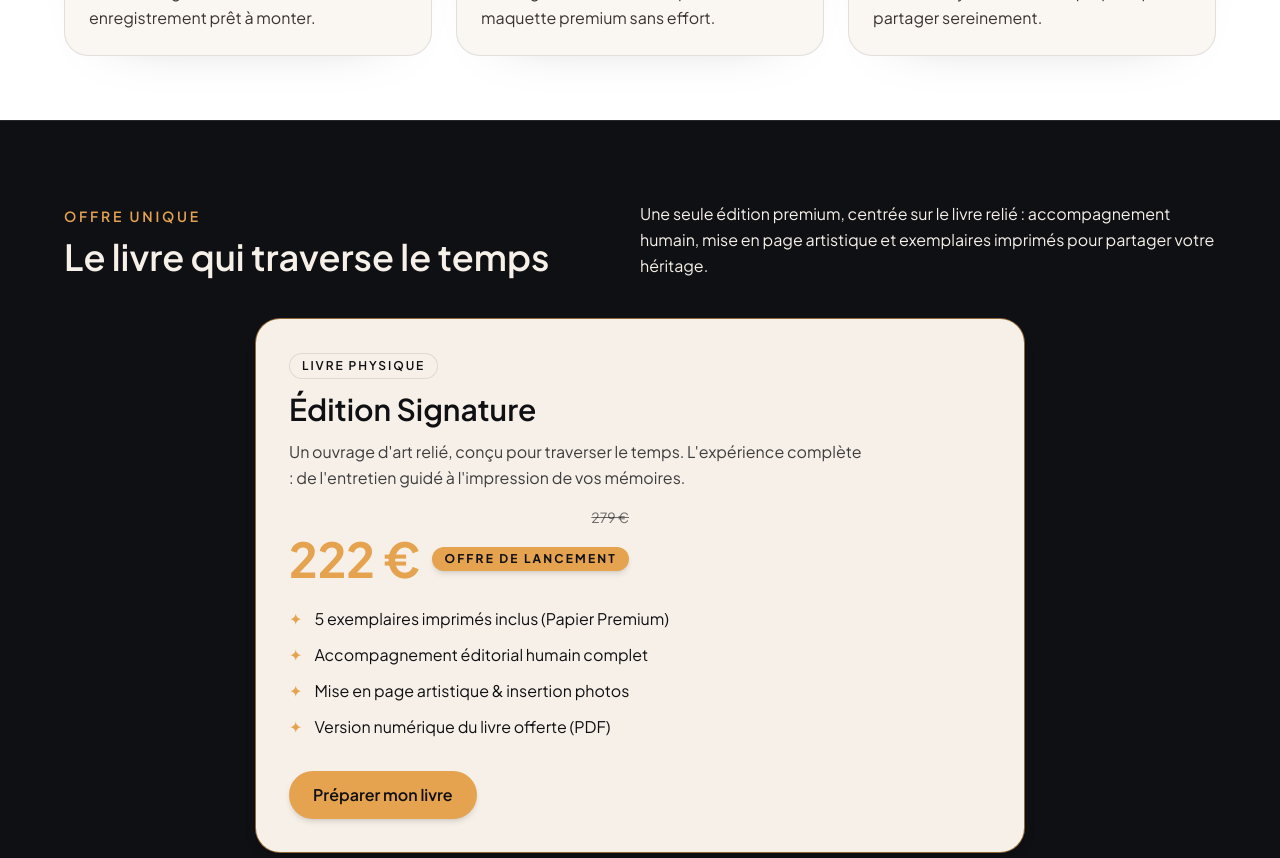
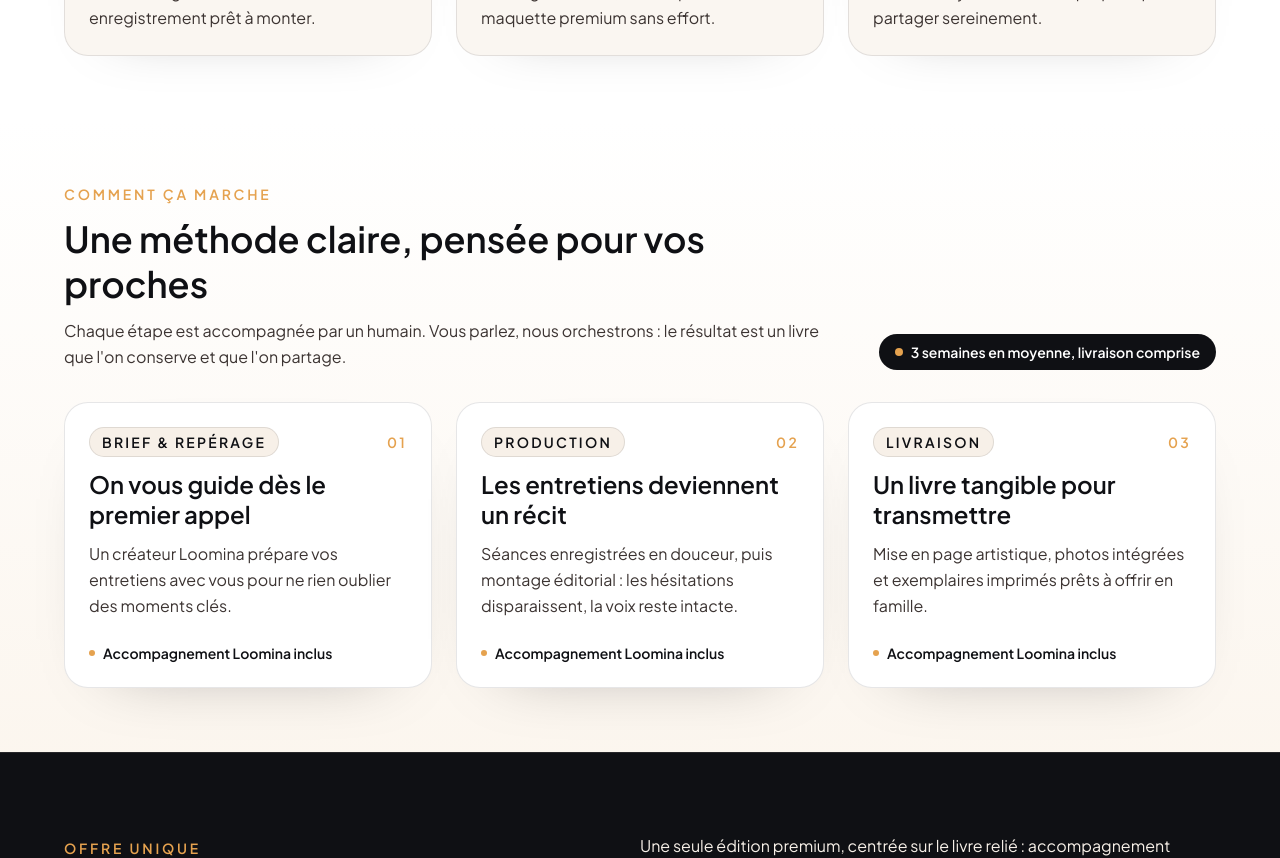
Before and after one commit to solalchetrit/loomina, a Next.js app: page / in a window 1280 px wide. Shown: the part 1460-2318 px from the top of the page. Built offline with nearby package versions, Linux system fonts and the light colour scheme.

Commit message:
Add process walkthrough to homepage

```diff
--- a/app/page.tsx
+++ b/app/page.tsx
@@ -17,6 +17,25 @@ const promisePoints = [
     icon: "🔒",
     title: "Héritage sécurisé",
     text: "Livre relié + jumeau numérique privé pour partager sereinement.",
+  },
+];
+
+const processSteps = [
+  {
+    title: "On vous guide dès le premier appel",
+    detail: "Un créateur Loomina prépare vos entretiens avec vous pour ne rien oublier des moments clés.",
+    badge: "Brief & repérage",
+  },
+  {
+    title: "Les entretiens deviennent un récit",
+    detail:
+      "Séances enregistrées en douceur, puis montage éditorial : les hésitations disparaissent, la voix reste intacte.",
+    badge: "Production",
+  },
+  {
+    title: "Un livre tangible pour transmettre",
+    detail: "Mise en page artistique, photos intégrées et exemplaires imprimés prêts à offrir en famille.",
+    badge: "Livraison",
   },
 ];
 
@@ -52,6 +71,46 @@ export default function Home() {
         </div>
       </section>
 
+      <section className="w-full bg-gradient-to-b from-white to-[var(--loomina-gray-light)]/40 py-16 px-6">
+        <div className="max-w-6xl mx-auto space-y-8">
+          <div className="flex flex-col lg:flex-row lg:items-end lg:justify-between gap-4">
+            <div className="space-y-3 max-w-3xl">
+              <p className="text-sm uppercase tracking-[0.2em] text-[var(--loomina-gold)] font-semibold">Comment ça marche</p>
+              <h2 className="text-3xl md:text-4xl font-semibold leading-tight">Une méthode claire, pensée pour vos proches</h2>
+              <p className="text-[var(--loomina-gray-dark)] leading-relaxed">
+                Chaque étape est accompagnée par un humain. Vous parlez, nous orchestrons : le résultat est un livre que l'on conserve et que l'on partage.
+              </p>
+            </div>
+            <div className="inline-flex items-center gap-2 px-4 py-2 rounded-full bg-[var(--loomina-black)] text-white text-sm font-semibold shadow-[0_12px_40px_-28px_rgba(0,0,0,0.35)]">
+              <span className="h-2 w-2 rounded-full bg-[var(--loomina-gold)]"></span>
+              3 semaines en moyenne, livraison comprise
+            </div>
+          </div>
+
+          <div className="grid grid-cols-1 md:grid-cols-3 gap-6">
+            {processSteps.map((step, index) => (
+              <div
+                key={step.title}
+                className="relative h-full rounded-3xl border border-[var(--loomina-black)]/10 bg-white p-6 shadow-[0_24px_70px_-50px_rgba(0,0,0,0.4)]"
+              >
+                <div className="flex items-center justify-between mb-3 text-sm uppercase tracking-[0.16em] font-semibold text-[var(--loomina-gray-dark)]">
+                  <span className="inline-flex items-center gap-2 px-3 py-1 rounded-full bg-[var(--loomina-gray-light)] text-[var(--loomina-black)] border border-[var(--loomina-black)]/10">
+                    {step.badge}
+                  </span>
+                  <span className="text-[var(--loomina-gold)]">0{index + 1}</span>
+                </div>
+                <h3 className="text-2xl font-semibold text-[var(--loomina-black)] leading-tight">{step.title}</h3>
+                <p className="mt-3 text-[var(--loomina-gray-dark)] leading-relaxed">{step.detail}</p>
+                <div className="mt-6 flex items-center gap-2 text-sm font-semibold text-[var(--loomina-black)]">
+                  <span className="h-1.5 w-1.5 rounded-full bg-[var(--loomina-gold)]"></span>
+                  Accompagnement Loomina inclus
+                </div>
+              </div>
+            ))}
+          </div>
+        </div>
+      </section>
+
       <OfferPreview />
 
       <section className="w-full bg-white py-16 px-6" id="exemple-audio">
```
